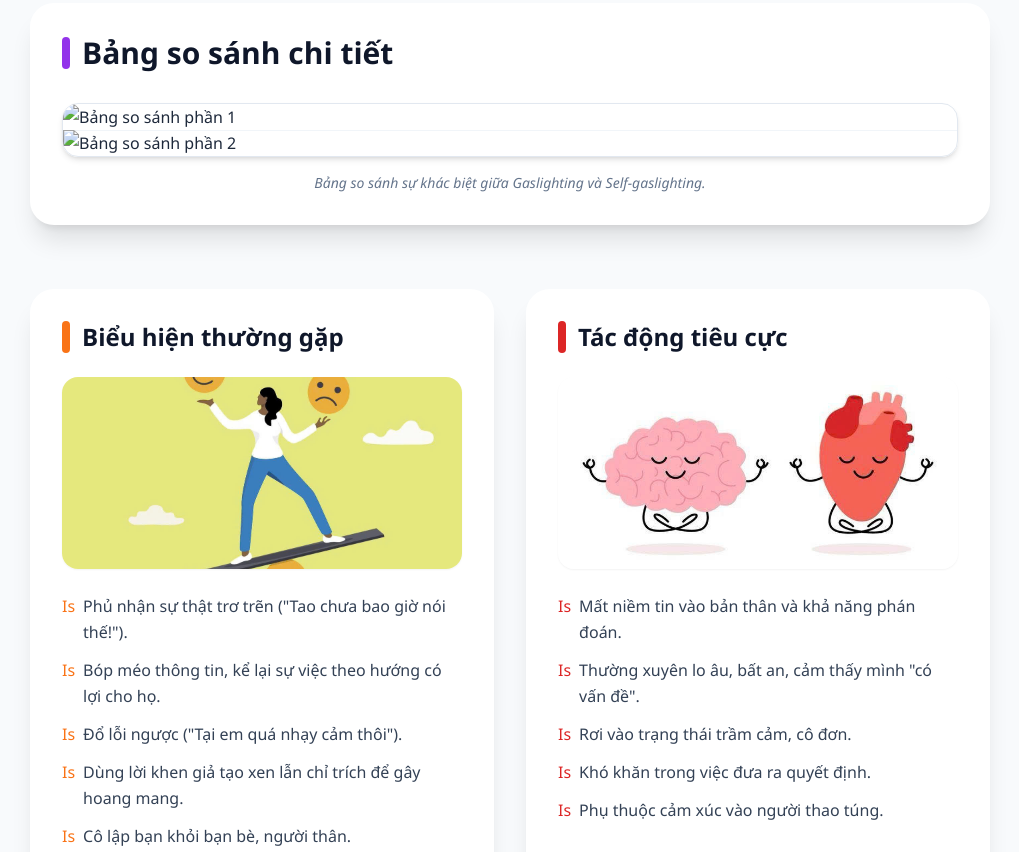
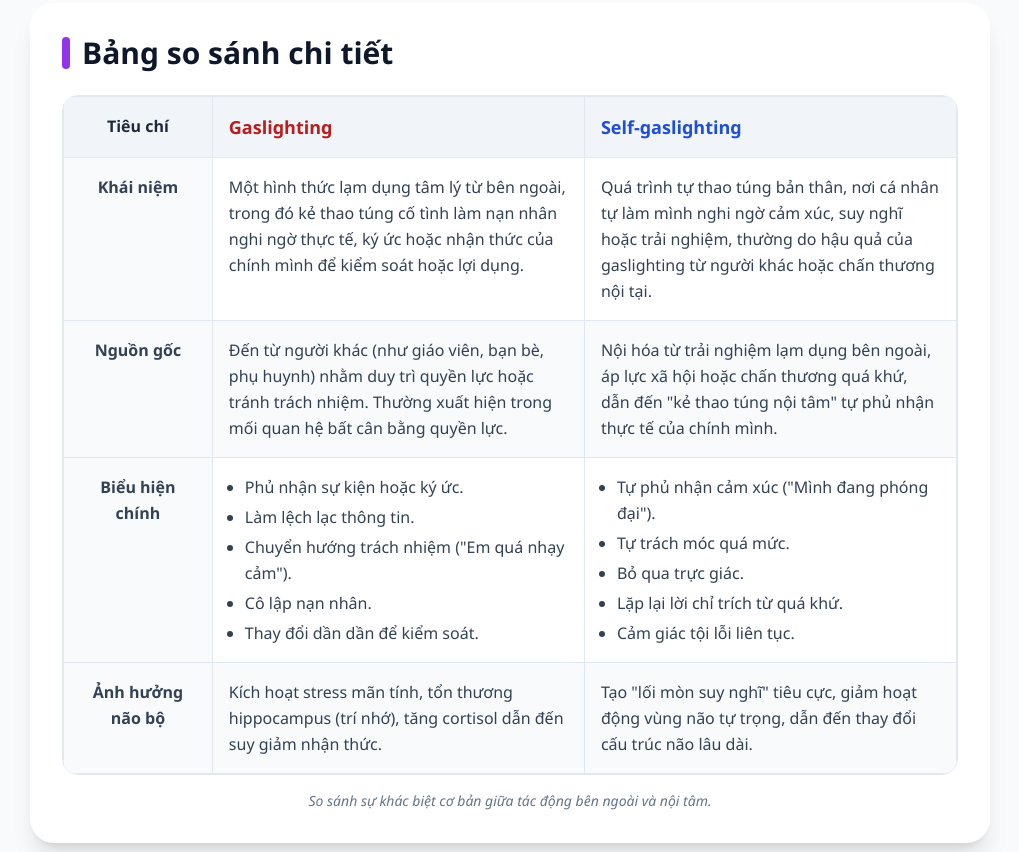
Before and after one commit to nhandream56/glasslien, a website: page public/index.html in a window 1280 px wide. Shown: the part 893-1745 px from the top of the page, without its empty margins (130-1149 px from the left). Drawn offline with nearby package versions, Linux system fonts and the light colour scheme.

Commit message:
Update index.html

```diff
--- a/public/index.html
+++ b/public/index.html
@@ -32,6 +32,10 @@
     .typing-indicator span:nth-child(1) { animation-delay: -0.32s; }
     .typing-indicator span:nth-child(2) { animation-delay: -0.16s; }
     @keyframes typing { 0%, 80%, 100% { transform: scale(0); } 40% { transform: scale(1); } }
+
+    /* Table Styles */
+    .custom-table th, .custom-table td { border: 1px solid #e2e8f0; padding: 16px; vertical-align: top; }
+    .custom-table tr:nth-child(even) { background-color: #f8fafc; }
   </style>
 </head>
 <body class="bg-slate-50 text-slate-800 leading-relaxed">
@@ -73,15 +77,61 @@
     </section>
 
     <section class="bg-white p-6 md:p-8 rounded-3xl shadow-xl card-hover fade-in-up delay-400">
-      <h2 class="text-3xl font-bold text-slate-900 mb-8 flex items-center">
+      <h2 class="text-3xl font-bold text-slate-900 mb-6 flex items-center">
         <span class="bg-purple-600 w-2 h-8 mr-3 rounded-full"></span>
         Bảng so sánh chi tiết
       </h2>
-      <div class="overflow-hidden rounded-2xl shadow-md border border-slate-200">
-        <img src="/images/image_8.jpg" alt="Bảng so sánh phần 1" class="w-full h-auto border-b border-slate-100">
-        <img src="/images/image_0.jpg" alt="Bảng so sánh phần 2" class="w-full h-auto -mt-px">
+
+      <div class="overflow-x-auto rounded-2xl border border-slate-200">
+        <table class="w-full text-left border-collapse custom-table min-w-[700px]">
+          <thead>
+            <tr class="bg-slate-100 text-slate-800">
+              <th class="w-1/6 font-extrabold text-center">Tiêu chí</th>
+              <th class="w-5/12 text-red-700 text-lg">Gaslighting</th>
+              <th class="w-5/12 text-blue-700 text-lg">Self-gaslighting</th>
+            </tr>
+          </thead>
+          <tbody class="text-slate-700">
+            <tr>
+              <td class="font-bold text-center bg-slate-50">Khái niệm</td>
+              <td>Một hình thức lạm dụng tâm lý từ bên ngoài, trong đó kẻ thao túng cố tình làm nạn nhân nghi ngờ thực tế, ký ức hoặc nhận thức của chính mình để kiểm soát hoặc lợi dụng.</td>
+              <td>Quá trình tự thao túng bản thân, nơi cá nhân tự làm mình nghi ngờ cảm xúc, suy nghĩ hoặc trải nghiệm, thường do hậu quả của gaslighting từ người khác hoặc chấn thương nội tại.</td>
+            </tr>
+            <tr>
+              <td class="font-bold text-center bg-slate-50">Nguồn gốc</td>
+              <td>Đến từ người khác (như giáo viên, bạn bè, phụ huynh) nhằm duy trì quyền lực hoặc tránh trách nhiệm. Thường xuất hiện trong mối quan hệ bất cân bằng quyền lực.</td>
+              <td>Nội hóa từ trải nghiệm lạm dụng bên ngoài, áp lực xã hội hoặc chấn thương quá khứ, dẫn đến "kẻ thao túng nội tâm" tự phủ nhận thực tế của chính mình.</td>
+            </tr>
+            <tr>
+              <td class="font-bold text-center bg-slate-50">Biểu hiện chính</td>
+              <td>
+                <ul class="list-disc pl-4 space-y-1">
+                  <li>Phủ nhận sự kiện hoặc ký ức.</li>
+                  <li>Làm lệch lạc thông tin.</li>
+                  <li>Chuyển hướng trách nhiệm ("Em quá nhạy cảm").</li>
+                  <li>Cô lập nạn nhân.</li>
+                  <li>Thay đổi dần dần để kiểm soát.</li>
+                </ul>
+              </td>
+              <td>
+                <ul class="list-disc pl-4 space-y-1">
+                  <li>Tự phủ nhận cảm xúc ("Mình đang phóng đại").</li>
+                  <li>Tự trách móc quá mức.</li>
+                  <li>Bỏ qua trực giác.</li>
+                  <li>Lặp lại lời chỉ trích từ quá khứ.</li>
+                  <li>Cảm giác tội lỗi liên tục.</li>
+                </ul>
+              </td>
+            </tr>
+            <tr>
+              <td class="font-bold text-center bg-slate-50">Ảnh hưởng não bộ</td>
+              <td>Kích hoạt stress mãn tính, tổn thương hippocampus (trí nhớ), tăng cortisol dẫn đến suy giảm nhận thức.</td>
+              <td>Tạo "lối mòn suy nghĩ" tiêu cực, giảm hoạt động vùng não tự trọng, dẫn đến thay đổi cấu trúc não lâu dài.</td>
+            </tr>
+          </tbody>
+        </table>
       </div>
-      <p class="text-center text-sm text-slate-500 mt-4 italic">Bảng so sánh sự khác biệt giữa Gaslighting và Self-gaslighting.</p>
+      <p class="text-center text-sm text-slate-500 mt-4 italic">So sánh sự khác biệt cơ bản giữa tác động bên ngoài và nội tâm.</p>
     </section>
 
     <section class="grid md:grid-cols-2 gap-8 fade-in-up">
@@ -225,7 +275,7 @@
     const userPromptInput = document.getElementById('userPrompt');
     const sendBtn = document.getElementById('sendMessageBtn');
 
-    // Lịch sử hội thoại mẫu để AI hiểu ngữ cảnh
+    // Lịch sử hội thoại mẫu
     let conversationHistory = [
       {
         role: "user",
@@ -237,7 +287,6 @@
       }
     ];
 
-    // Hàm thêm tin nhắn vào giao diện
     function appendMessage(role, text, isError = false) {
       const div = document.createElement('div');
       div.className = isError
@@ -250,7 +299,6 @@
       chatHistoryDiv.scrollTop = chatHistoryDiv.scrollHeight;
     }
 
-    // Hàm hiển thị hiệu ứng đang nhập
     function showLoading() {
       const div = document.createElement('div');
       div.id = 'loadingIndicator';
@@ -265,7 +313,6 @@
       if(loading) loading.remove();
     }
 
-    // Xử lý sự kiện gửi tin nhắn
     sendBtn.addEventListener('click', async () => {
       const userText = userPromptInput.value.trim();
       if (!userText) return;
```
